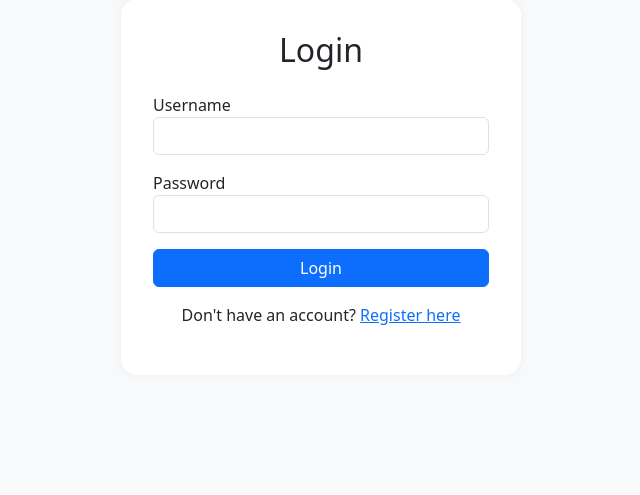
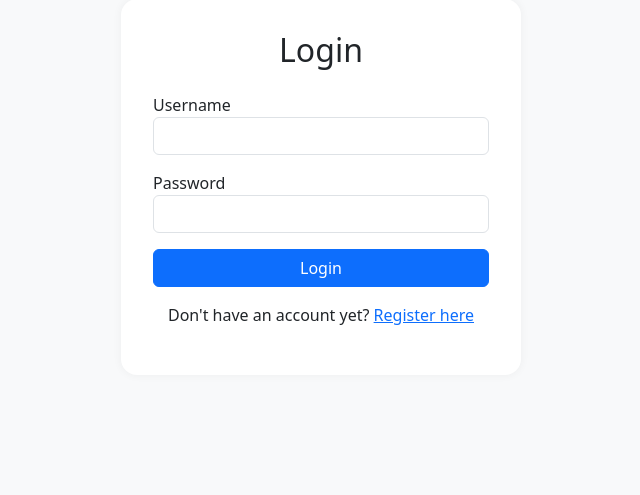
Before and after one commit to ritasermaxhaj/to_do_tasks, a Django app: page /tasks/auth/login/ in a window 1280 px wide. Shown: the part 81-576 px from the top of the page, without its empty margins (319-959 px from the left). Run offline with Django 3.2, Linux system fonts and the light colour scheme.

Commit message:
feat: to do app

```diff
--- a/tasks/admin.py
+++ b/tasks/admin.py
@@ -6,7 +6,7 @@ from tasks.models import Task
 class TaskAdmin(admin.ModelAdmin):
     list_display = ('title', 'user', 'due_date', 'is_completed', 'created_at', 'updated_at')
     search_fields = ('title', 'comment')
-    list_filter = ('is_completed', 'due_date')
+    list_filter = ('is_completed')
     ordering = ('-created_at',)
 
     class Meta:
--- a/tasks/templates/auth/login.html
+++ b/tasks/templates/auth/login.html
@@ -26,7 +26,7 @@
     </form>
 
     <p class="text-center mt-3">
-      Don't have an account? <a href="{% url 'register' %}">Register here</a>
+      Don't have an account yet? <a href="{% url 'register' %}">Register here</a>
     </p>
   </div>
 {% endblock %}
```
